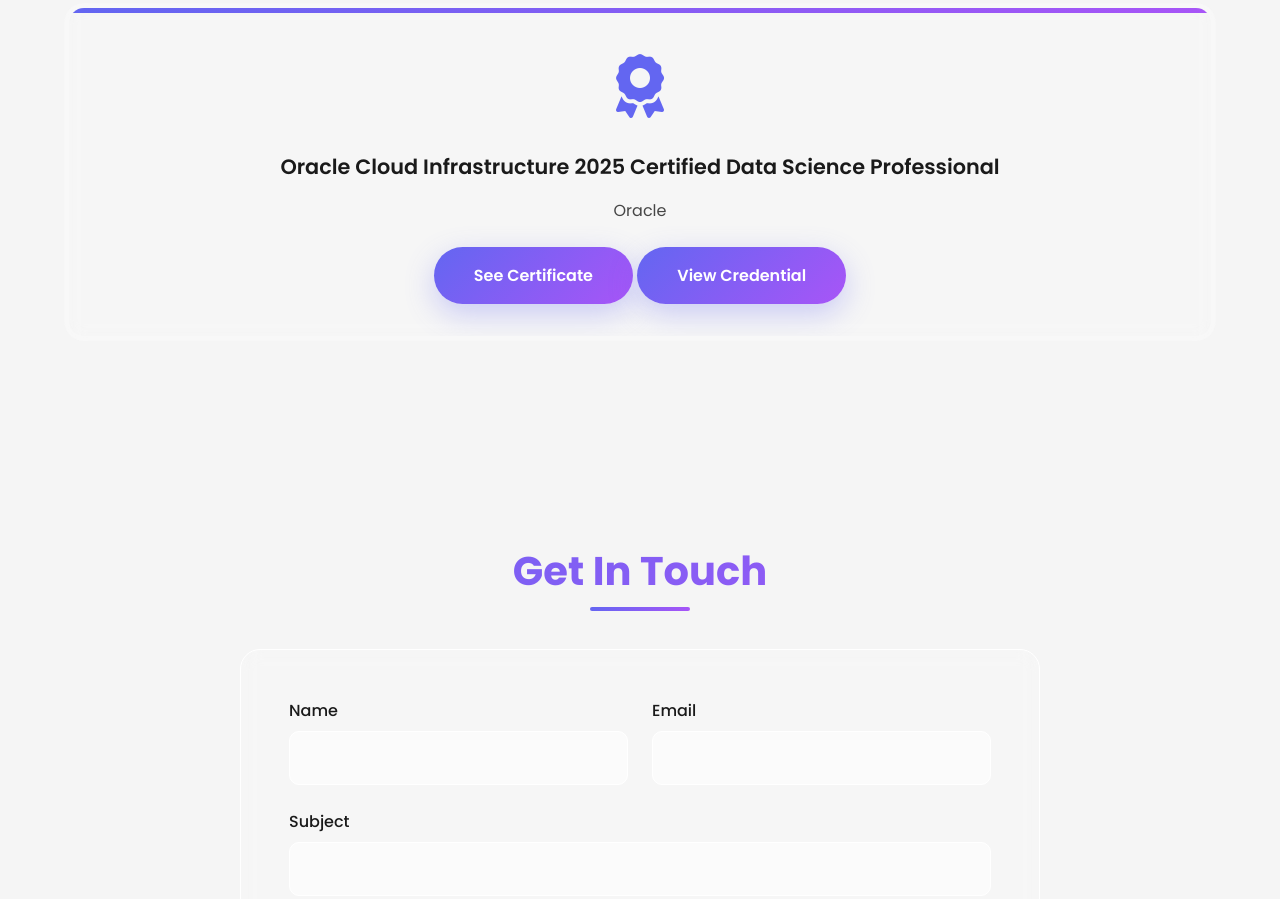
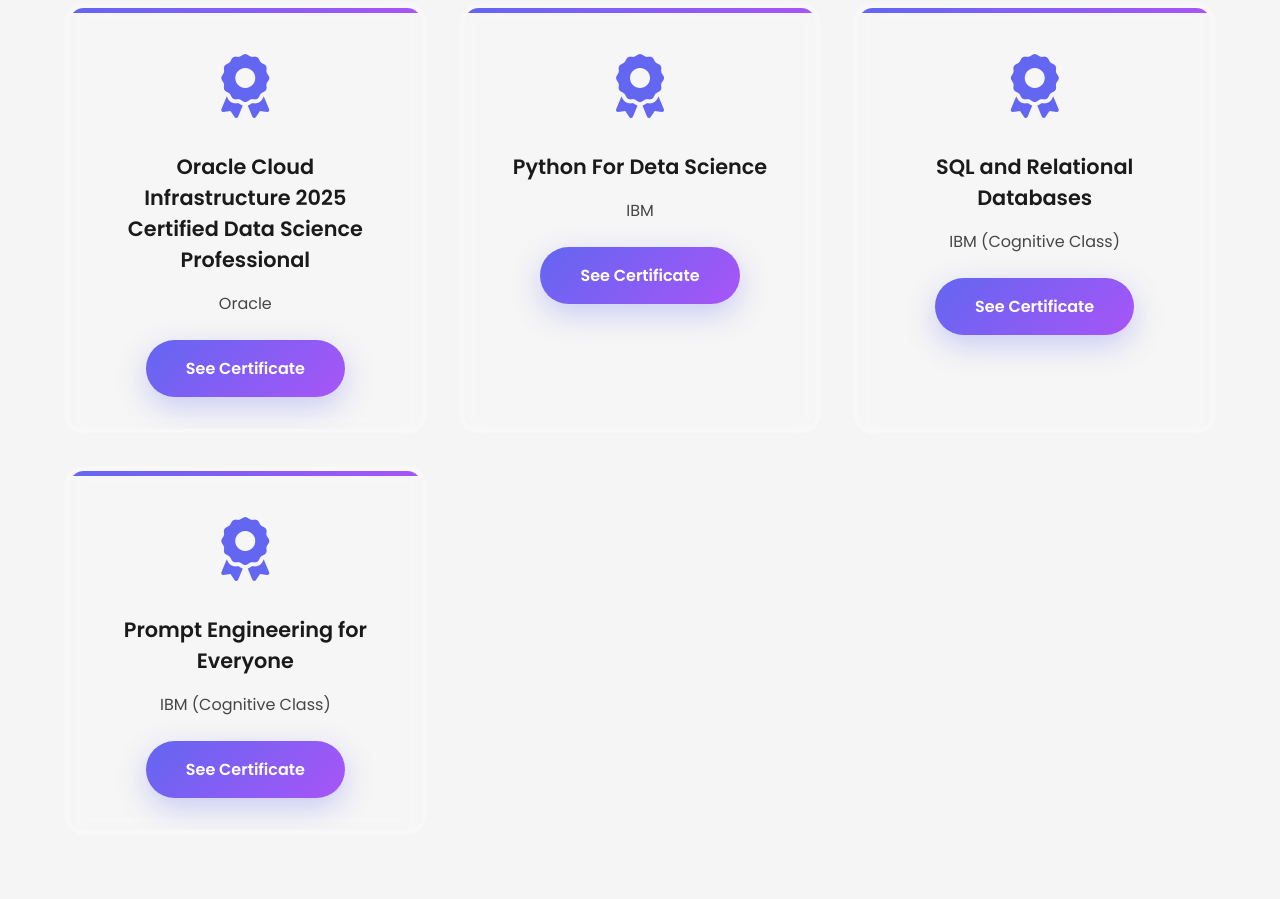
Before and after one commit to amankr421/aman-kumar-portfolio, a plain HTML site: page index.html in a window 1280 px wide. Shown: the part 5338-6237 px from the top of the page. Drawn offline with nearby package versions, Linux system fonts and the light colour scheme.

Commit message:
Add Certificate

```diff
--- a/index.html
+++ b/index.html
@@ -440,16 +440,31 @@
                 <h3 class="cert-title">Oracle Cloud Infrastructure 2025 Certified Data Science Professional</h3>
                 <p class="cert-issuer">Oracle</p>
                 <a href="https://drive.google.com/file/d/1aE0uRo00LAANxQNVpob8kt1jIsrB-l6a/view?usp=sharing" class="btn-primary" target="_blank">See Certificate</a>
-                <a href="https://catalog-education.oracle.com/pls/certview/sharebadge?id=F9FF118D34A29DC770ABAFB44442E959085106AFF4AFDC86963357D2F9335C16" class="btn-primary" target="_blank">View Credential</a>
             </div>
-            <!-- <div class="cert-card fade-in">
+            <div class="cert-card fade-in">
                 <div class="cert-icon">
-                    <i class="fas fa-certificate"></i>
+                    <i class="fas fa-award"></i>
                 </div>
-                <h3 class="cert-title">Future Certifications</h3>
-                <p class="cert-issuer">Coursera, freeCodeCamp & More</p>
-                <a href="#" class="btn-primary" style="opacity: 0.5; pointer-events: none;">Coming Soon</a>
-            </div> -->
+                <h3 class="cert-title">Python For Deta Science</h3>
+                <p class="cert-issuer">IBM</p>
+                <a href="https://drive.google.com/file/d/1mNHojHDOM52RGlNY2qH3I7r8adDRYb2Q/view?usp=sharing" class="btn-primary" target="_blank">See Certificate</a>
+            </div>
+             <div class="cert-card fade-in">
+                <div class="cert-icon">
+                    <i class="fas fa-award"></i>
+                </div>
+                <h3 class="cert-title">SQL and Relational Databases</h3>
+                <p class="cert-issuer">IBM (Cognitive Class)</p>
+                <a href="https://drive.google.com/file/d/19q_nSZnRByQgmDr1wpGI3hFYiFXtJtLV/view?usp=sharing" class="btn-primary" target="_blank">See Certificate</a>
+            </div>
+            <div class="cert-card fade-in">
+                <div class="cert-icon">
+                    <i class="fas fa-award"></i>
+                </div>
+                <h3 class="cert-title">Prompt Engineering for Everyone</h3>
+                <p class="cert-issuer">IBM (Cognitive Class)</p>
+                <a href="https://drive.google.com/file/d/1UpTsdHy1gE40t7OrLQ7qIvncLrPN3BNS/view?usp=sharing" class="btn-primary" target="_blank">See Certificate</a>
+            </div>
         </div>
     </section>
 
```
Also changed, not shown: images/logo.png (deleted).
